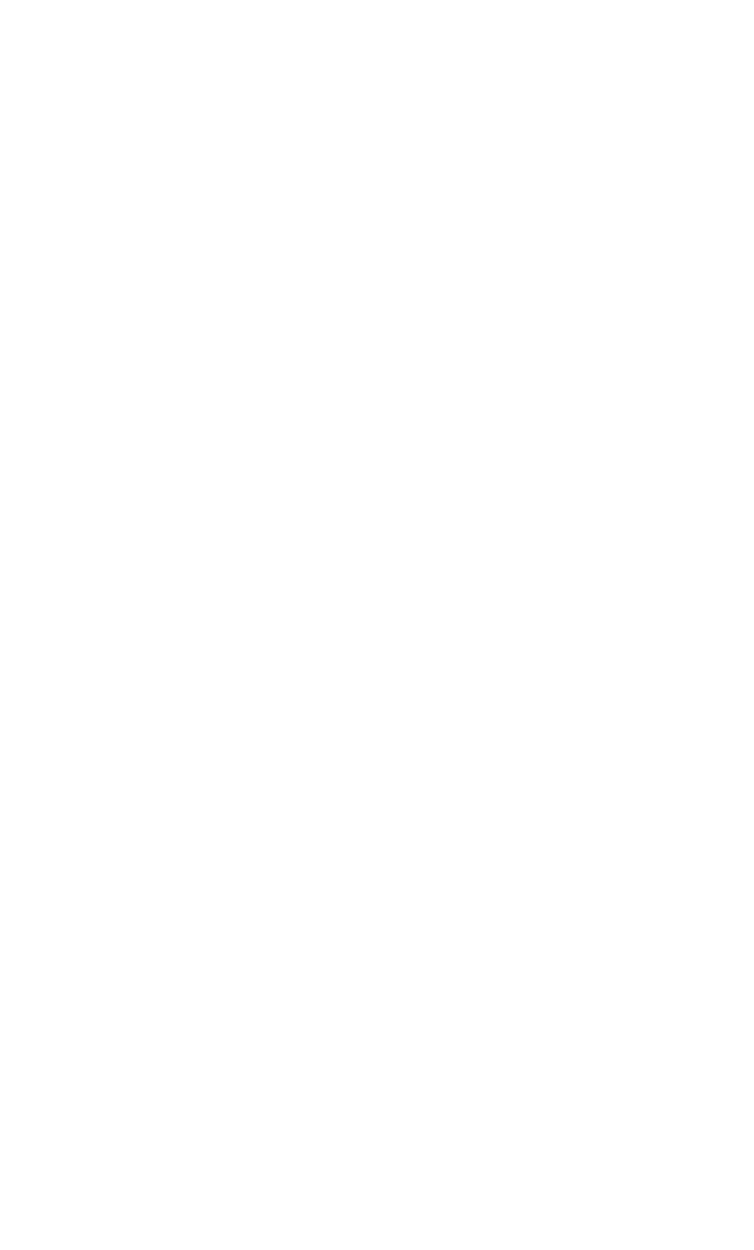
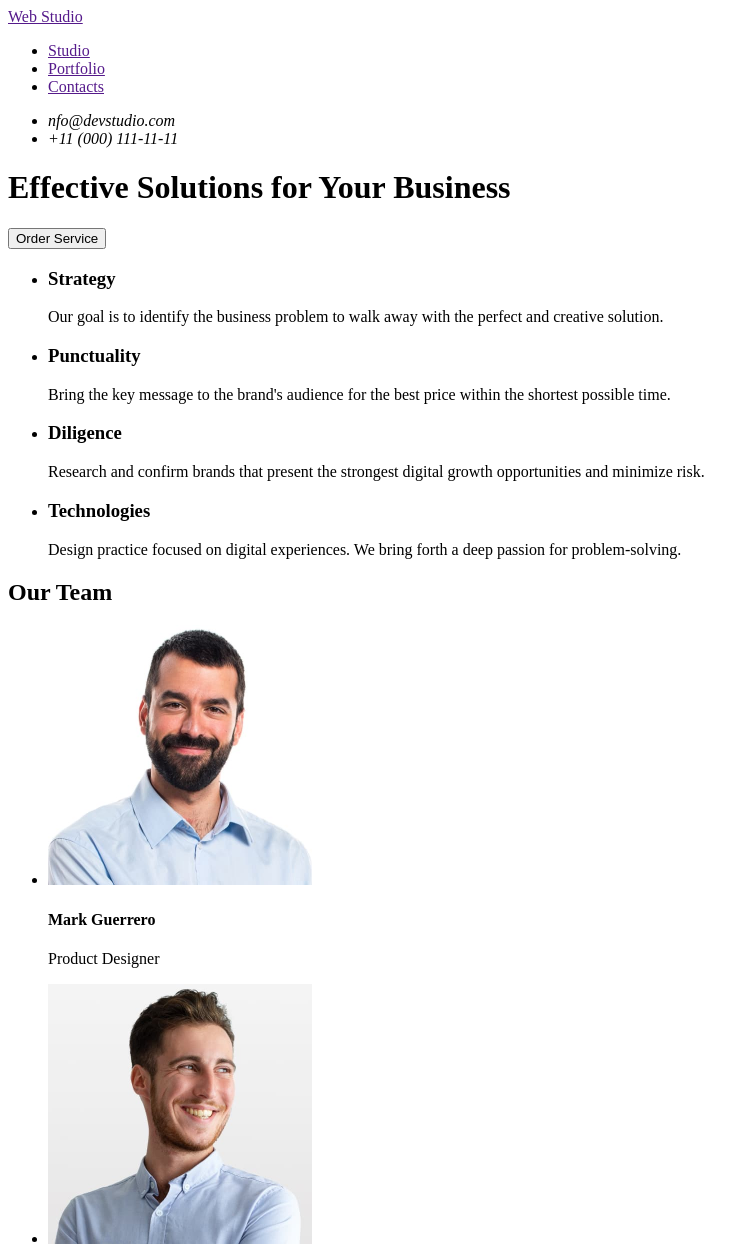
Before and after one commit to marynafeoktistova/goit-markup-hw-01, a plain HTML site: page index.html in a window 1280 px wide. Shown: the top 1250 px of the page, without its empty margins (0-754 px from the left). Before the commit the page ends 800 px from the top, so only its background shows below. Drawn offline with Linux system fonts and the light colour scheme.

Commit message:
second commit

```diff
--- a/index.html
+++ b/index.html
@@ -7,14 +7,95 @@
 </head>
 <body>
     <header>
+        <nav>
+        <a href="">Web
+        Studio</a>
+        <ul>
+            <li>
+                <a href="">Studio</a>
+            </li>
+            <li><a href="">Portfolio</a>
+            </li>
+            <li><a href="">Contacts</a>
+            </li>
+        </ul>
+        </nav>
+        <address>
+<ul>
+<li> <a>nfo@devstudio.com</a>
+</li>
+<li><a>+11 (000) 111-11-11</a></li>
+</ul>
+
+        </address>
 
     </header>
 
     <main>
+        <h1>Effective Solutions
+        for Your Business</h1>
+        <button type="button">Order Service</button>
+        <ul>
+            <li>
+                <h3>Strategy</h3>
+        <p>
+        Our goal is to identify the business
+        problem to walk away with the perfect and creative solution.</p>
+            </li>
+            <li>
+                <h3>Punctuality</h3>
+        <p>
+        Bring the key message to the brand's audience for the best price within the shortest possible time.</p>
+        </li>
+        <li>
+            <h3>Diligence</h3>
+        <p>
+        Research and confirm brands that present the strongest digital growth opportunities and minimize risk.</p>
+        </li>
+        <li>
+            <h3>Technologies</h3>
+        <p>
+        Design practice focused on digital experiences. We bring forth a deep passion for problem-solving.</p>
+        </li>
+        </ul>
+        <h2>Our Team</h2>
+        <ul>
+            <li>
+        <a href=""><img src="./image/img (1).jpg" alt="Mark Guerrero" width="264"/>
+        </a>
+        <h4>Mark Guerrero</h4>
+        <p>Product Designer</p>
+            </li>
+            <li>
+                <a href=""><img src="./image/img (2) (1).jpg" alt="Tom Ford" width="264"/>
+                </a>
+                    <h4>Tom Ford</h4>
+                    <p>Frontend Developer</p>
+                </a>
+            </li>
+            <li>
+                <a href=""><img src="./image/img (3) (1).jpg" alt="Camila Garcia" width="264"/>
+
+                </a>
+                <h4>Camila Garcia</h4>
+                <p>Marketing</p>
+            </li>
+            <li>
+                <a href=""><img src="./image/img (4) (1).jpg" alt="Daniel Wilson" width="264"/>
+
+                </a>
+                <h4>Daniel Wilson</h4>
+                <p>UI Designer</p>
+            </li>
+        </ul>
 
     </main>
 
     <footer>
+        <h5>Web
+        Studio</h5>
+        <p>Increase the flow of customers and sales for your business with digital marketing & growth solutions.</p>
+
 
 
     </footer>
```
Also changed, not shown: image/img (1).jpg (added), image/img (2) (1).jpg (added), image/img (3) (1).jpg (added), image/img (4) (1).jpg (added), 1 other file.
